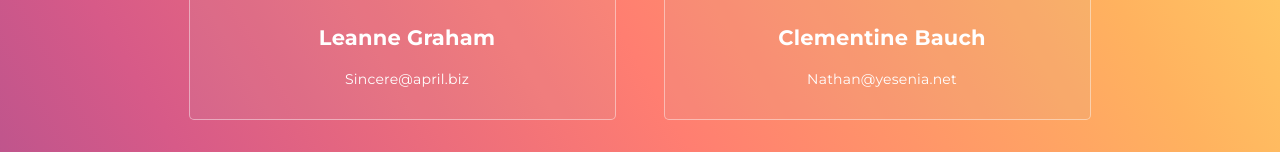
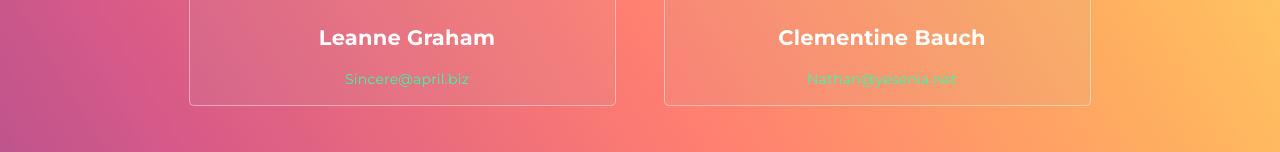
Before and after one commit to pronoia9/ztmtcwd-robofriends, a React (Create React App) app: page / in a window 1280 px wide. Shown: the part 592-744 px from the top of the page. Built offline with nearby package versions, Linux system fonts and the light colour scheme.

Commit message:
add hyperlink styles

```diff
--- a/src/css/Card.css
+++ b/src/css/Card.css
@@ -5,7 +5,22 @@
   line-height: 1.4;
   letter-spacing: 0.2px;
   border: 1px solid rgba(255, 255, 255, 0.44);
-    background-color: rgba(189,189,189,0.1);
+  background-color: rgba(189, 189, 189, 0.1);
   padding: 15px 8px 15px 17px;
   border-radius: 5px;
 }
+
+.email {
+  color: #2fffad;
+  text-decoration: none;
+  margin: 0;
+  padding: 0;
+  border: 0;
+  font-size: 100%;
+  font: inherit;
+  vertical-align: baseline;
+  cursor: pointer;
+}
+.email:hover {
+  color: #00c9b7;
+}
```
Lines whose indentation alone changed are shown as unchanged.
